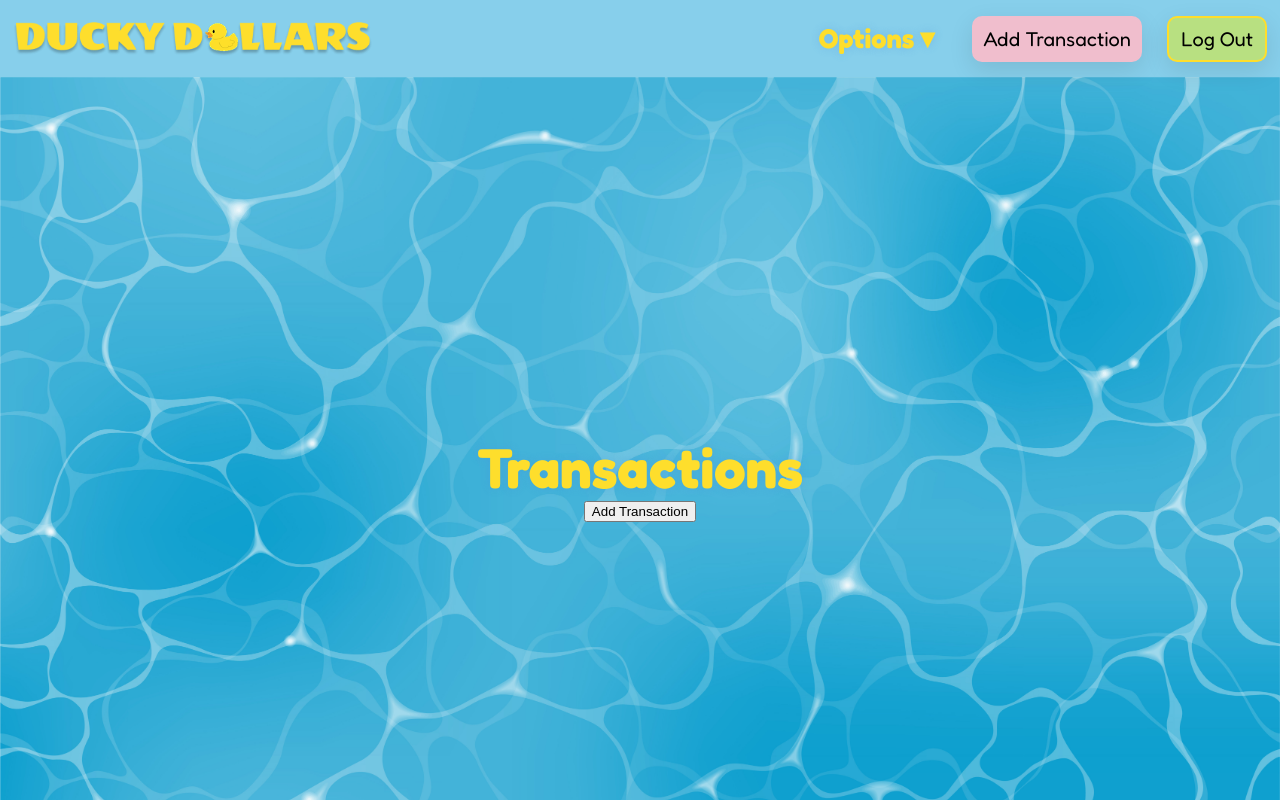
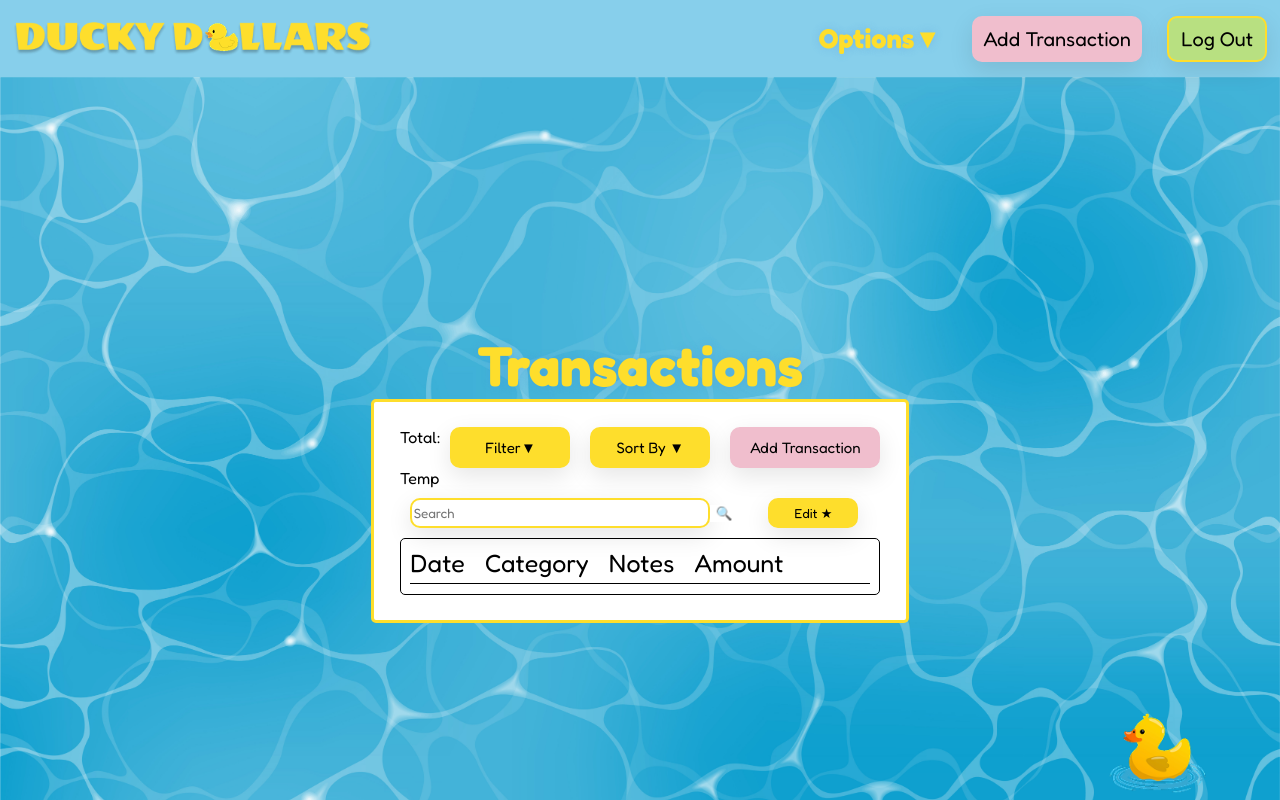
Before and after one commit to wongbernice/MERN-Stack-Project-Group-14, a React (Vite) app in the folder frontend/: page /transactions in a window 1280 px wide. Shown: the top 800 px of the page. Built offline with nearby package versions, Linux system fonts and the light colour scheme; a web font is replaced by a local one.

Commit message:
started styling transactions page -trevi

```diff
--- a/frontend/src/pages/Transactions/Transactions.tsx
+++ b/frontend/src/pages/Transactions/Transactions.tsx
@@ -9,7 +9,9 @@ import './TransactionsPage.css'
 export const TransactionsPage = () =>
 {
     const[isOverlay, setIsOverlay] = useState(false);
+    const[searchQuery, setSearchQuery] = useState("");
     const toggleOverlay = () => setIsOverlay(!isOverlay);
+
 
     return(
         <>
@@ -17,7 +19,40 @@ export const TransactionsPage = () =>
             <div className='transactionsDiv'>
                 <h2 id='transactionsTitle'>Transactions</h2>
 
-                <button id="addTransBtn" onClick={toggleOverlay}>Add Transaction</button>
+
+                <main className='transactionsMain'>
+                    <div className='topPanel'>
+                        <p id='totalMoneyLabel'>Total: {/* Get total from api*/}</p>
+                        <div className='topPanelBtns'>
+                            <button id='filterBtn'>Filter▼</button>
+                            <button id='sortBtn'>Sort By ▼</button>
+                            <button id='addTransBtn' onClick={toggleOverlay}>Add Transaction</button>
+                        </div>
+                    </div>
+
+                    <p id='totalTrans'>Temp{/* Get total # of transactions from api */}</p>
+
+                    <div className='searchPanel'>
+                        <form className='searchForm'>
+                            <input id='searchInput' type='search' placeholder='Search' value={searchQuery} onChange={(e) => setSearchQuery(e.target.value)}/>
+                            <button id='searchBtn' type='submit'>🔍</button>
+                        </form>
+                        <button id='editBtn'>Edit ★</button>
+                    </div>
+
+                    <div className='transactionsList'>
+                        <div className='listLabels'>
+                            <p>Date</p>
+                            <p>Category</p>
+                            <p>Notes</p>
+                            <p>Amount</p>
+                        </div>
+
+                        <div className='transaction'>
+                            {/* get each transaction from api */}
+                        </div>
+                    </div>
+
 
                     {isOverlay && (
                         <AddTransaction
@@ -27,8 +62,6 @@ export const TransactionsPage = () =>
                         }} />
                     )}
 
-                <main className='transactionsMain'>
-                    {/* list of transactions */}
                 </main>
             </div>
             <img id="duckImgTrans" src={duck} alt="Duck Image" />
--- a/frontend/src/pages/Transactions/TransactionsPage.css
+++ b/frontend/src/pages/Transactions/TransactionsPage.css
@@ -20,5 +20,137 @@
 }
 
 .transactionsMain {
+    border: #FEDE2C solid 3px;
+    border-radius: 5px;
     background-color: white;
+    padding: 2%;
+    font-family: "Fredoka", sans-serif;
 }
+
+.topPanel {
+    display: flex;
+    flex-direction: row;
+    gap: 10px;
+    padding: 0;
+}
+
+.topPanelBtns {
+    display: flex;
+    gap: 20px;
+}
+
+#filterBtn, #sortBtn {
+    font-family: "Fredoka", sans-serif;
+    font-size: 15px;
+    border: #FEDE2C solid 2px;
+    border-radius: 10px;
+    background-color: #FEDE2C;
+    width: auto;
+    min-width: 120px;
+    white-space: nowrap;
+    padding: 2%;
+    box-sizing: border-box;
+    box-shadow: 0 8px 24px rgba(0,0,0,0.1);
+}
+
+#filterBtn:hover, #sortBtn:hover {
+    border: #e1c731 solid 2px;
+    background-color: #e1c731;
+}
+
+#addTransBtn {
+    font-family: "Fredoka", sans-serif;
+    font-size: 15px;
+    border: #F0BECD solid 2px;
+    border-radius: 10px;
+    background-color: #F0BECD;
+    width: auto;
+    min-width: 150px;
+    white-space: nowrap;
+    padding: 2%;
+    box-sizing: border-box;
+    box-shadow: 0 8px 24px rgba(0,0,0,0.1);
+}
+
+#addTransBtn:hover {
+    border: #d5abb8 solid 2px;
+    background-color: #d5abb8;
+}
+
+.searchPanel {
+    display: flex;
+    flex-direction: row;
+    gap: 10px;
+    padding: 0;
+    margin: 10px;
+}
+
+#searchInput {
+    border-radius: 10px;
+    border: #FEDE2C solid 2px;
+    font-family: "Fredoka", sans-serif;
+    min-width: 300px;
+    min-height: 30px;
+    box-shadow: 0 8px 24px rgba(0,0,0,0.1);
+}
+
+#searchInput:focus {
+    border: #e1c731 solid 2px;
+    outline: none;
+    box-shadow: 0 0 8px rgba(74, 144, 226, 0.3);
+    transition: border-color 0.3s ease;
+}
+
+#searchBtn{
+    border: none;
+    background-color: white;
+    margin-right: 20px;
+}
+
+#editBtn {
+    font-family: "Fredoka", sans-serif;
+    font-size: 13px;
+    border: #FEDE2C solid 2px;
+    border-radius: 10px;
+    background-color: #FEDE2C;
+    width: auto;
+    min-width: 90px;
+    white-space: nowrap;
+    padding: 5px;
+    box-sizing: border-box;
+    box-shadow: 0 8px 24px rgba(0,0,0,0.1);
+}
+
+.transactionsList {
+    border: black solid 1px;
+    border-radius: 5px;
+    padding: 2%;
+}
+
+.listLabels {
+    display: flex;
+    flex-direction: row;
+    gap: 20px;
+    border-bottom: 1px solid black;
+    padding-bottom: 5px;
+}
+
+.listLabels p {
+    font-size: 25px;
+}
+
+#duckImgTrans {
+    position: absolute;
+    bottom: 0.1%;
+    right: 5%;
+    width: 120px;
+    height: auto;
+    animation: floatT 3s ease-in-out infinite;
+    z-index: 10;
+}
+
+@keyframes floatT {
+    0% { transform: translateY(0px); }
+    50% { transform: translateY(-10px); }
+    100% { transform: translateY(0px); }
+}
```
Lines whose indentation alone changed are shown as unchanged.
